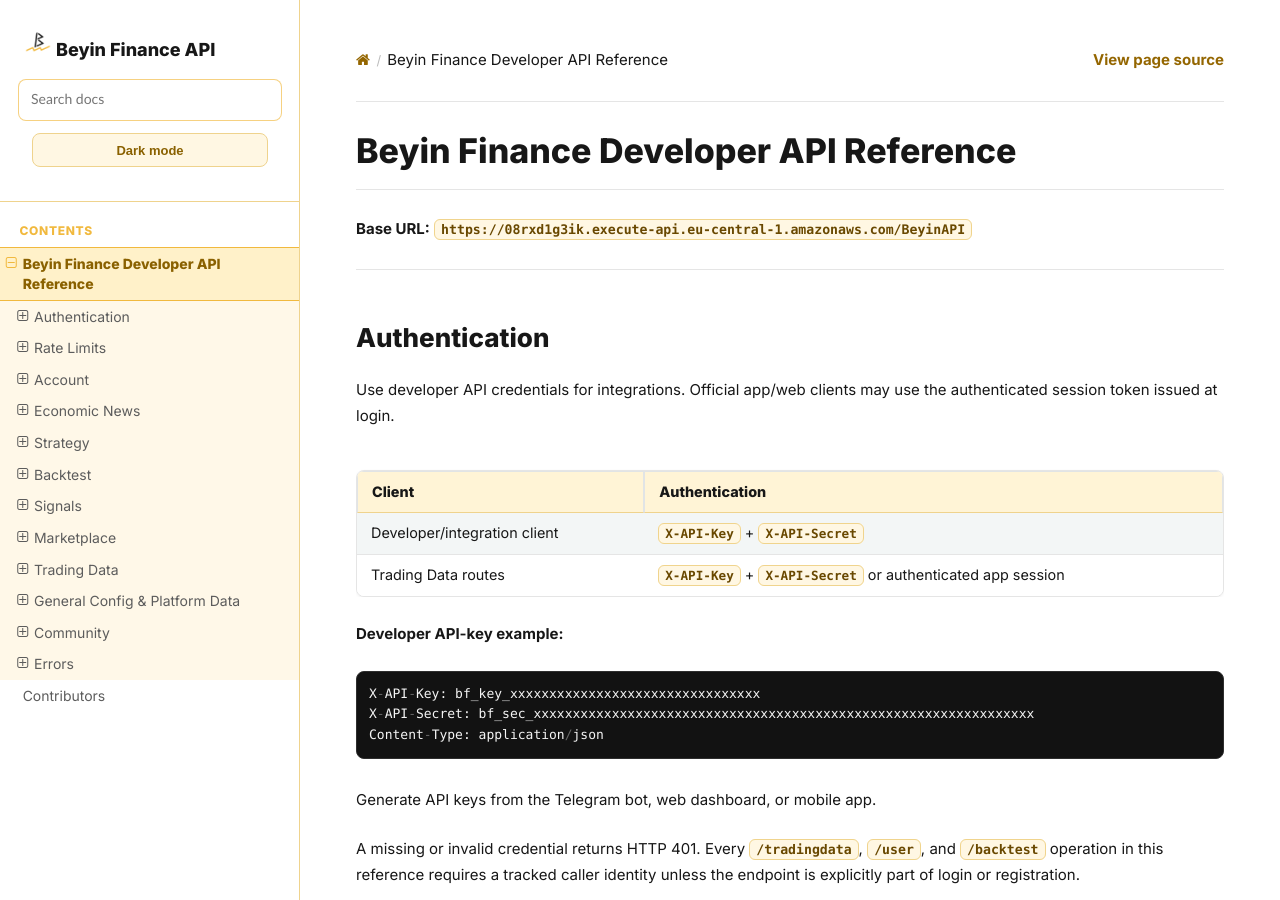
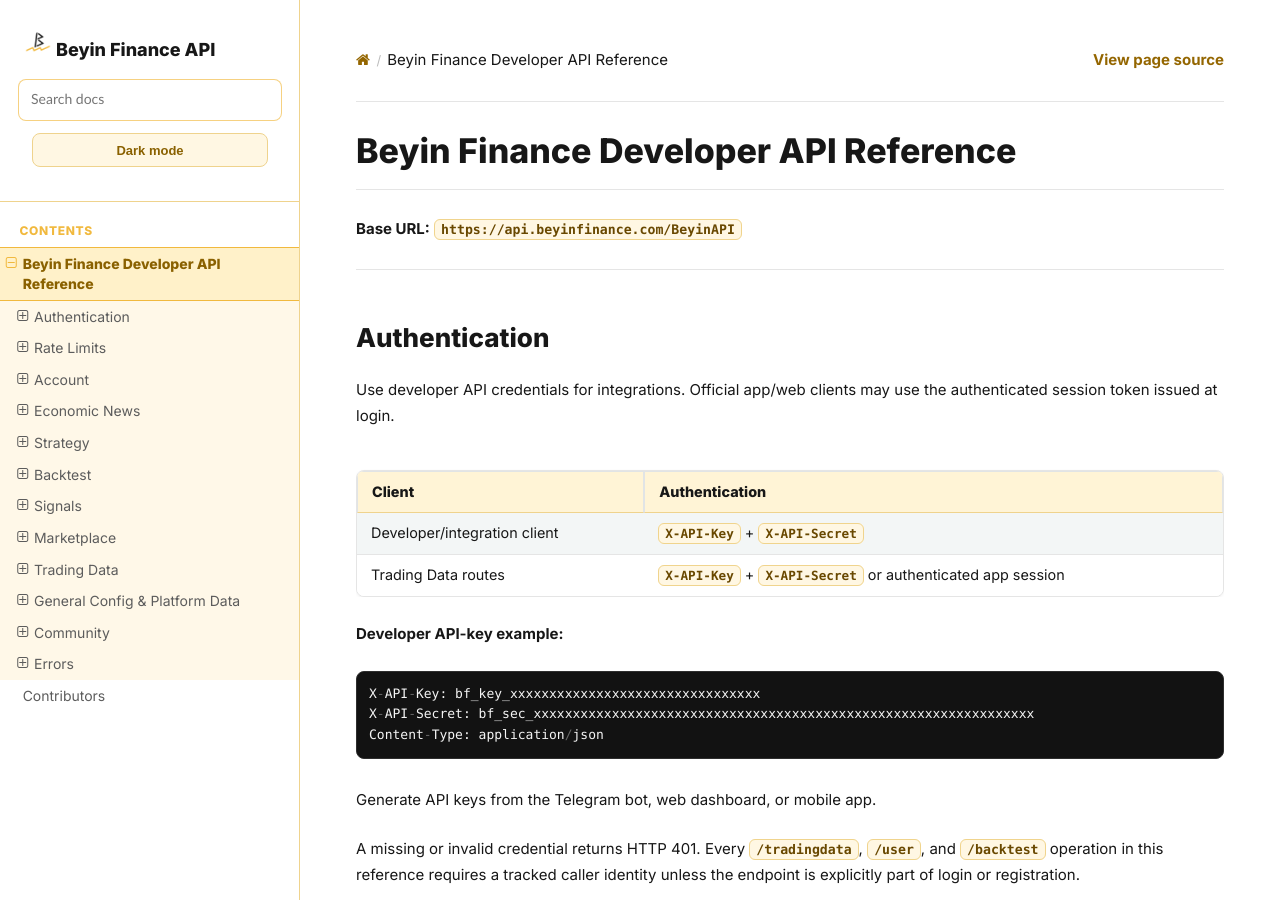
Before and after one commit to jnrbrain/Beyin-Finance, a Sphinx documentation site: the page built from docs/endpoints.md, in a window 1280 px wide and 900 px high. Built offline with Sphinx 7.4.7 and the Read the Docs theme 3.1.0, drawn with Linux system fonts in a browser that asks for light colours; part of the change alters nothing that is shown.

Commit message:
Replace internal AWS API Gateway URL with public domain
Fixes test_public_docs_do_not_expose_internal_system_details by removing
the execute-api hostname from the published documentation.

Co-Authored-By: Claude Opus 4.6 <noreply@anthropic.com>

```diff
--- a/docs/endpoints.md
+++ b/docs/endpoints.md
@@ -1,6 +1,6 @@
 # Beyin Finance Developer API Reference
 
-**Base URL:** `https://08rxd1g3ik.execute-api.eu-central-1.amazonaws.com/BeyinAPI`
+**Base URL:** `https://api.beyinfinance.com/BeyinAPI`
 
 ---
 
```
